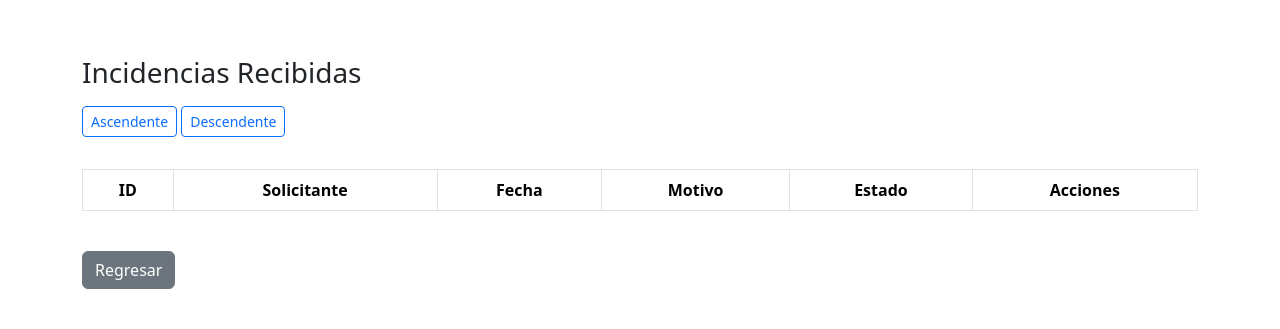
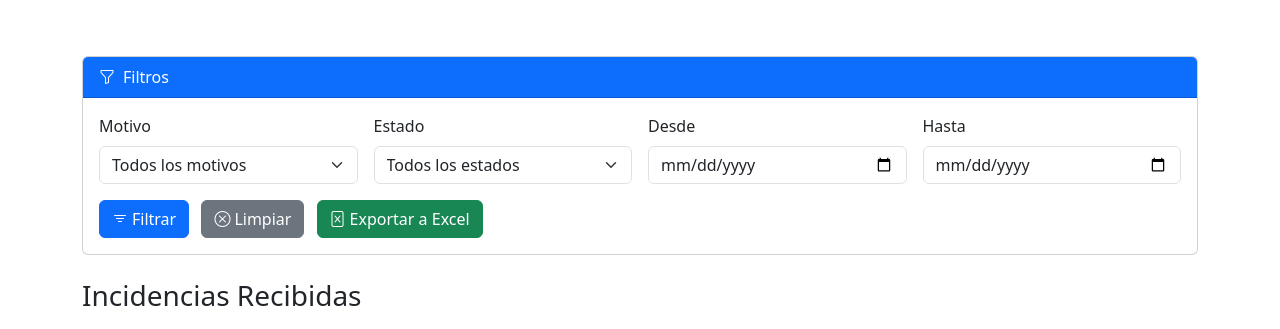
Before and after one commit to ValencianoAlan/IncidenciasTohken, a Flask app: page /solicitudes_recibidas in a window 1280 px wide. Shown: the part 70-399 px from the top of the page. Run offline with Flask 3, Linux system fonts and the light colour scheme; the visitor is signed in with stand-in values (Sample User, id 1); data that the repository does not hold is empty.

Commit message:
Filtros en pagina de incidencias recibidas y exportaciones
se agregaron nuevos filtros y se logro exportar las incidencias recibidas

```diff
--- a/Original/app/controllers/incidencias_controller.py
+++ b/Original/app/controllers/incidencias_controller.py
@@ -1,4 +1,7 @@
-from flask import Blueprint, render_template, request, flash, redirect, url_for, session
+from datetime import datetime
+from io import BytesIO
+from flask import Blueprint, render_template, request, flash, redirect, send_file, url_for, session
+from openpyxl import Workbook
 from app.models.user_model import UserModel
 
 incidencias_bp = Blueprint('incidencias', __name__)
@@ -247,19 +250,44 @@ def ver_incidencia(idIncidencia, origen):
 
     return render_template('ver_incidencia.html', incidencia=incidencia, origen=origen)
 
-@incidencias_bp.route('/solicitudes_recibidas')
+@incidencias_bp.route('/solicitudes_recibidas', methods=['GET', 'POST'])
 def solicitudes_recibidas():
     if 'user' not in session:
         return redirect(url_for('auth.login'))
 
-    # Obtener el parámetro de orden (ascendente o descendente)
-    orden = request.args.get('orden', 'asc')  # Por defecto, orden ascendente
+    # Obtener parámetros de filtrado
+    filtros = {
+        'motivo': request.args.get('motivo') or request.form.get('motivo'),
+        'estatus': request.args.get('estatus') or request.form.get('estatus'),
+        'fecha_desde': request.args.get('fecha_desde') or request.form.get('fecha_desde'),
+        'fecha_hasta': request.args.get('fecha_hasta') or request.form.get('fecha_hasta')
+    }
 
-    # Obtener las solicitudes recibidas por el jefe directo
+    # Eliminar filtros vacíos
+    filtros = {k: v for k, v in filtros.items() if v}
+
+    orden = request.args.get('orden', 'asc')
     numNomina_jefe = session['numNomina']
-    solicitudes = user_model.get_solicitudes_recibidas(numNomina_jefe, orden)
+    rol_usuario = session['rol']
 
-    return render_template('solicitudes_recibidas.html', solicitudes=solicitudes, orden=orden)
+    # Obtener datos para los filtros
+    motivos = user_model.get_motivos_incidencias()
+    estatus = user_model.get_estatus_posibles()
+
+    # Obtener incidencias filtradas
+    solicitudes = user_model.get_solicitudes_recibidas(
+        numNomina_jefe,
+        rol_usuario,
+        filtros,
+        orden
+    )
+
+    return render_template('solicitudes_recibidas.html',
+                         solicitudes=solicitudes,
+                         motivos=motivos,
+                         estatus=estatus,
+                         filtros=filtros,
+                         orden=orden)
 
 @incidencias_bp.route('/mis_solicitudes')
 def mis_solicitudes():
@@ -338,3 +366,85 @@ def crear_incidencia_usuario(numNomina, origen):
                            puestos=puestos,
                            departamentos=departamentos,
                            origen=origen)  # Pasamos el origen a la plantilla
+
+@incidencias_bp.route('/exportar_incidencias', methods=['GET'])
+def exportar_incidencias():
+    if 'user' not in session:
+        return redirect(url_for('auth.login'))
+
+    # Obtener los mismos filtros que en solicitudes_recibidas
+    filtros = {
+        'motivo': request.args.get('motivo'),
+        'estatus': request.args.get('estatus'),
+        'fecha_desde': request.args.get('fecha_desde'),
+        'fecha_hasta': request.args.get('fecha_hasta')
+    }
+    filtros = {k: v for k, v in filtros.items() if v}
+
+    numNomina_jefe = session['numNomina']
+    rol_usuario = session['rol']
+
+    # Obtener datos filtrados
+    incidencias = user_model.get_solicitudes_recibidas(
+        numNomina_jefe,
+        rol_usuario,
+        filtros
+    )
+
+    # Crear archivo Excel
+    output = BytesIO()
+    workbook = Workbook()
+    sheet = workbook.active
+    sheet.title = "Incidencias"
+
+    # Encabezados
+    headers = [
+        "ID", "No. Nómina", "Solicitante", "Fecha Solicitud",
+        "Motivo", "Estado", "Fecha Inicio", "Fecha Fin", "Días"
+    ]
+    sheet.append(headers)
+
+    # Datos
+    for inc in incidencias:
+        nombre_completo = f"{inc.nombre_solicitante} {inc.apellido_paterno}"
+        if inc.apellido_materno:
+            nombre_completo += f" {inc.apellido_materno}"
+
+        sheet.append([
+            inc.idIncidencia,
+            inc.numNomina_solicitante,
+            nombre_completo,
+            inc.fecha_solicitud,
+            inc.motivo,
+            inc.estatus,
+            inc.fecha_inicio,
+            inc.fecha_fin,
+            inc.num_dias
+        ])
+
+    # Ajustar anchos de columna
+    for col in sheet.columns:
+        max_length = 0
+        column = col[0].column_letter
+        for cell in col:
+            try:
+                if len(str(cell.value)) > max_length:
+                    max_length = len(str(cell.value))
+            except:
+                pass
+        adjusted_width = (max_length + 2) * 1.2
+        sheet.column_dimensions[column].width = adjusted_width
+
+    workbook.save(output)
+    output.seek(0)
+
+    # Crear respuesta
+    fecha_exportacion = datetime.now().strftime("%Y%m%d_%H%M%S")
+    filename = f"incidencias_exportadas_{fecha_exportacion}.xlsx"
+
+    return send_file(
+        output,
+        as_attachment=True,
+        download_name=filename,
+        mimetype='application/vnd.openxmlformats-officedocument.spreadsheetml.sheet'
+    )
--- a/Original/app/views/templates/mis_solicitudes.html
+++ b/Original/app/views/templates/mis_solicitudes.html
@@ -30,10 +30,6 @@
 
     <div class="container py-5">
         <h1 class="h3">Mis Solicitudes</h1>
-        <div class="mb-3">
-            <a href="{{ url_for('incidencias.mis_solicitudes', orden='asc') }}" class="btn btn-outline-primary btn-sm">Ascendente</a>
-            <a href="{{ url_for('incidencias.mis_solicitudes', orden='desc') }}" class="btn btn-outline-primary btn-sm">Descendente</a>
-        </div>
 
         <div class="table-responsive">
             <table class="table table-striped table-bordered">
--- a/Original/app/views/templates/solicitudes_recibidas.html
+++ b/Original/app/views/templates/solicitudes_recibidas.html
@@ -27,14 +27,65 @@
         </div>
     </header>
 
+    <!-- Agregar formulario de filtros -->
+
     <div class="container py-5">
-        <h1 class="h3 mb-3">Incidencias Recibidas</h1>
-        <div class="d-flex justify-content-between align-items-center mb-3">
-            <div class="mb-3">
-                <a href="{{ url_for('incidencias.solicitudes_recibidas', orden='asc') }}" class="btn btn-outline-primary btn-sm">Ascendente</a>
-                <a href="{{ url_for('incidencias.solicitudes_recibidas', orden='desc') }}" class="btn btn-outline-primary btn-sm">Descendente</a>
+        <div class="card mb-4">
+            <div class="card-header bg-primary text-white">
+                <i class="bi bi-funnel me-2"></i>Filtros
+            </div>
+            <div class="card-body">
+                <form method="GET" action="{{ url_for('incidencias.solicitudes_recibidas') }}" class="row g-3">
+                    <!-- Filtro por motivo -->
+                    <div class="col-md-3">
+                        <label for="motivo" class="form-label">Motivo</label>
+                        <select class="form-select" id="motivo" name="motivo">
+                            <option value="">Todos los motivos</option>
+                            {% for motivo in motivos %}
+                                <option value="{{ motivo }}" {% if filtros.motivo == motivo %}selected{% endif %}>{{ motivo }}</option>
+                            {% endfor %}
+                        </select>
+                    </div>
+
+                    <!-- Filtro por estatus -->
+                    <div class="col-md-3">
+                        <label for="estatus" class="form-label">Estado</label>
+                        <select class="form-select" id="estatus" name="estatus">
+                            <option value="">Todos los estados</option>
+                            {% for estado in estatus %}
+                                <option value="{{ estado }}" {% if filtros.estatus == estado %}selected{% endif %}>{{ estado }}</option>
+                            {% endfor %}
+                        </select>
+                    </div>
+
+                    <!-- Filtro por rango de fechas -->
+                    <div class="col-md-3">
+                        <label for="fecha_desde" class="form-label">Desde</label>
+                        <input type="date" class="form-control" id="fecha_desde" name="fecha_desde" value="{{ filtros.fecha_desde }}">
+                    </div>
+
+                    <div class="col-md-3">
+                        <label for="fecha_hasta" class="form-label">Hasta</label>
+                        <input type="date" class="form-control" id="fecha_hasta" name="fecha_hasta" value="{{ filtros.fecha_hasta }}">
+                    </div>
+
+                    <!-- Botones -->
+                    <div class="col-12">
+                        <button type="submit" class="btn btn-primary me-2">
+                            <i class="bi bi-filter me-1"></i>Filtrar
+                        </button>
+                        <a href="{{ url_for('incidencias.solicitudes_recibidas') }}" class="btn btn-secondary me-2">
+                            <i class="bi bi-x-circle me-1"></i>Limpiar
+                        </a>
+                        <a href="{{ url_for('incidencias.exportar_incidencias', **filtros) }}" class="btn btn-success">
+                            <i class="bi bi-file-excel me-1"></i>Exportar a Excel
+                        </a>
+                    </div>
+                </form>
             </div>
         </div>
+
+        <h1 class="h3 mb-3">Incidencias Recibidas</h1>
 
         <div class="table-responsive">
             <table class="table table-striped table-bordered">
```
Also changed, not shown: Original/app/models/user_model.py (+64 -10 lines).
